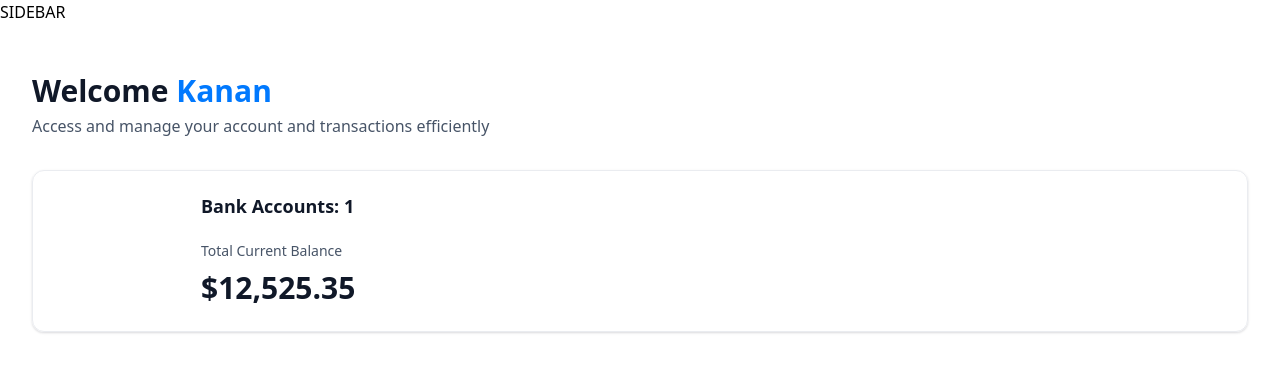
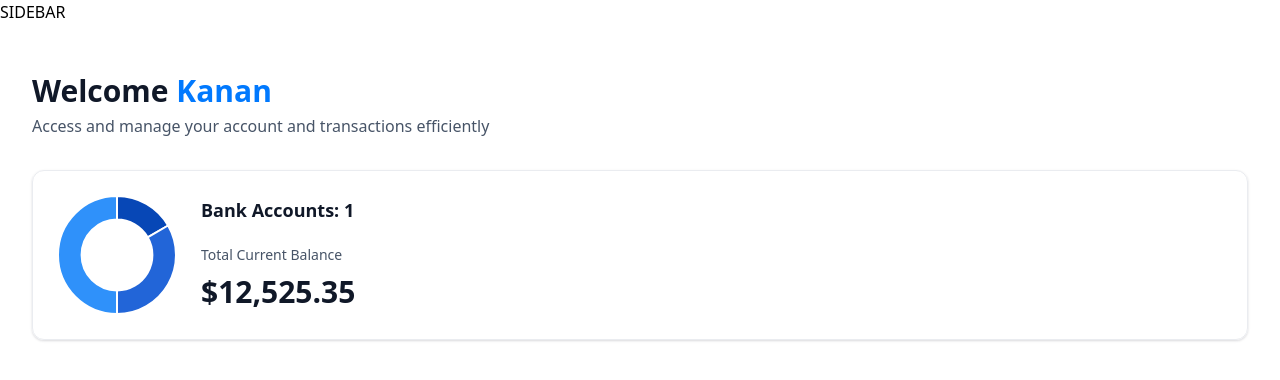
Before and after one commit to kanan88/finexus, a Next.js app: page / in a window 1280 px wide. Shown: the top 380 px of the page. Built offline with nearby package versions, Linux system fonts and the light colour scheme.

Commit message:
implement chart displaying bank accounts using chart.js

```diff
--- /dev/null
+++ b/components/DoughnutChart.tsx
@@ -0,0 +1,34 @@
+"use client";
+
+import { Chart as ChartJS, ArcElement, Legend, Tooltip } from "chart.js";
+import { Doughnut } from "react-chartjs-2";
+
+ChartJS.register(ArcElement, Tooltip, Legend);
+
+const DoughnutChart = ({ accounts }: DoughnutChartProps) => {
+  const data = {
+    datasets: [
+      {
+        label: "Banks",
+        data: [1250, 2500, 3750],
+        backgroundColor: ["#0747b6", "#2265d8", "#2f91fa"],
+      },
+    ],
+    labels: ["Bank 1", "Bank 2", "Bank 3"],
+  };
+  return (
+    <Doughnut
+      data={data}
+      options={{
+        cutout: "60%",
+        plugins: {
+          legend: {
+            display: false,
+          },
+        },
+      }}
+    />
+  );
+};
+
+export default DoughnutChart;
--- a/components/TotalBalanceBox.tsx
+++ b/components/TotalBalanceBox.tsx
@@ -1,4 +1,5 @@
 import AnimatedCounter from "./AnimatedCounter";
+import DoughnutChart from "./DoughnutChart";
 
 const TotalBalanceBox = ({
   accounts = [],
@@ -7,7 +8,9 @@ const TotalBalanceBox = ({
 }: TotlaBalanceBoxProps) => {
   return (
     <section className="total-balance">
-      <div className="total-balance-chart">{/* DoughnutChart */}</div>
+      <div className="total-balance-chart">
+        <DoughnutChart accounts={accounts} />
+      </div>
 
       <div className="flex flex-col gap-6">
         <h2 className="header-2">Bank Accounts: {totalBanks}</h2>
```
